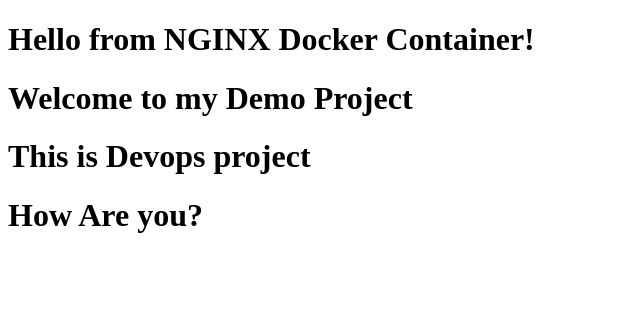
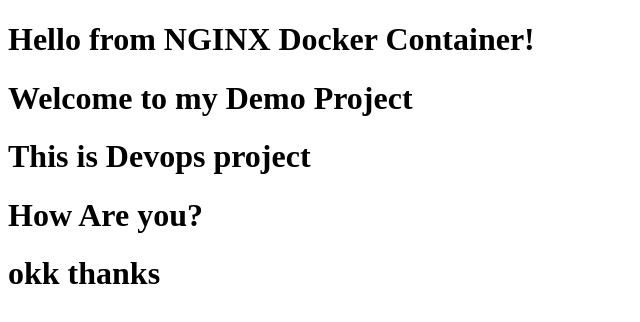
Before and after one commit to arpitdh888/ademo, a plain HTML site: page index.html in a window 1280 px wide. Shown: the whole page, without its empty margins (0-640 px from the left). Drawn offline with Linux system fonts and the light colour scheme.

Commit message:
Update index.html

```diff
--- a/index.html
+++ b/index.html
@@ -8,5 +8,6 @@
     <h1>Welcome to my Demo Project</h1>
     <h1>This is Devops project</h1>
     <h1>How Are you?</h1>
+    <h1>okk thanks</h1>
 </body>
 </html>
```
